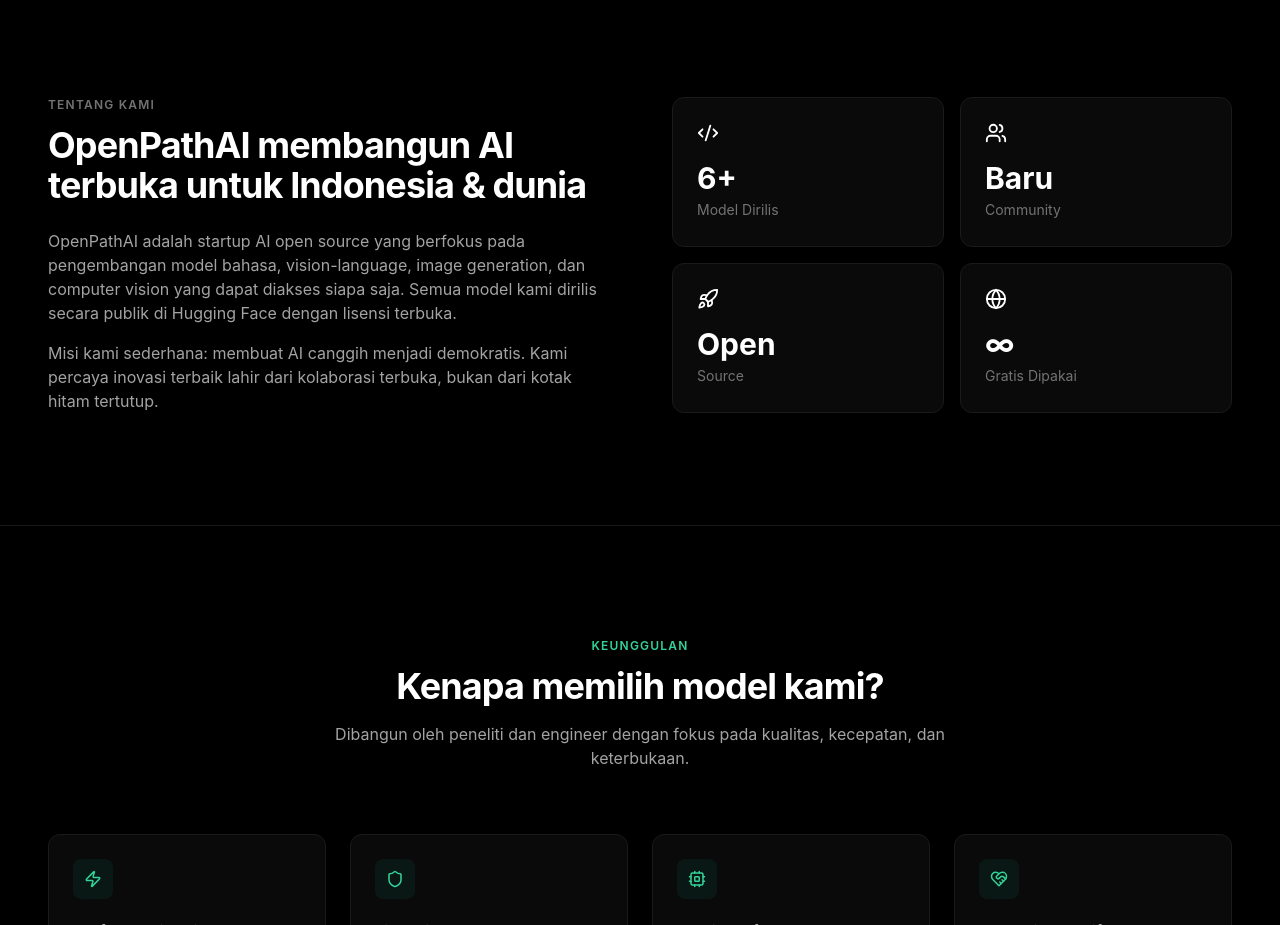
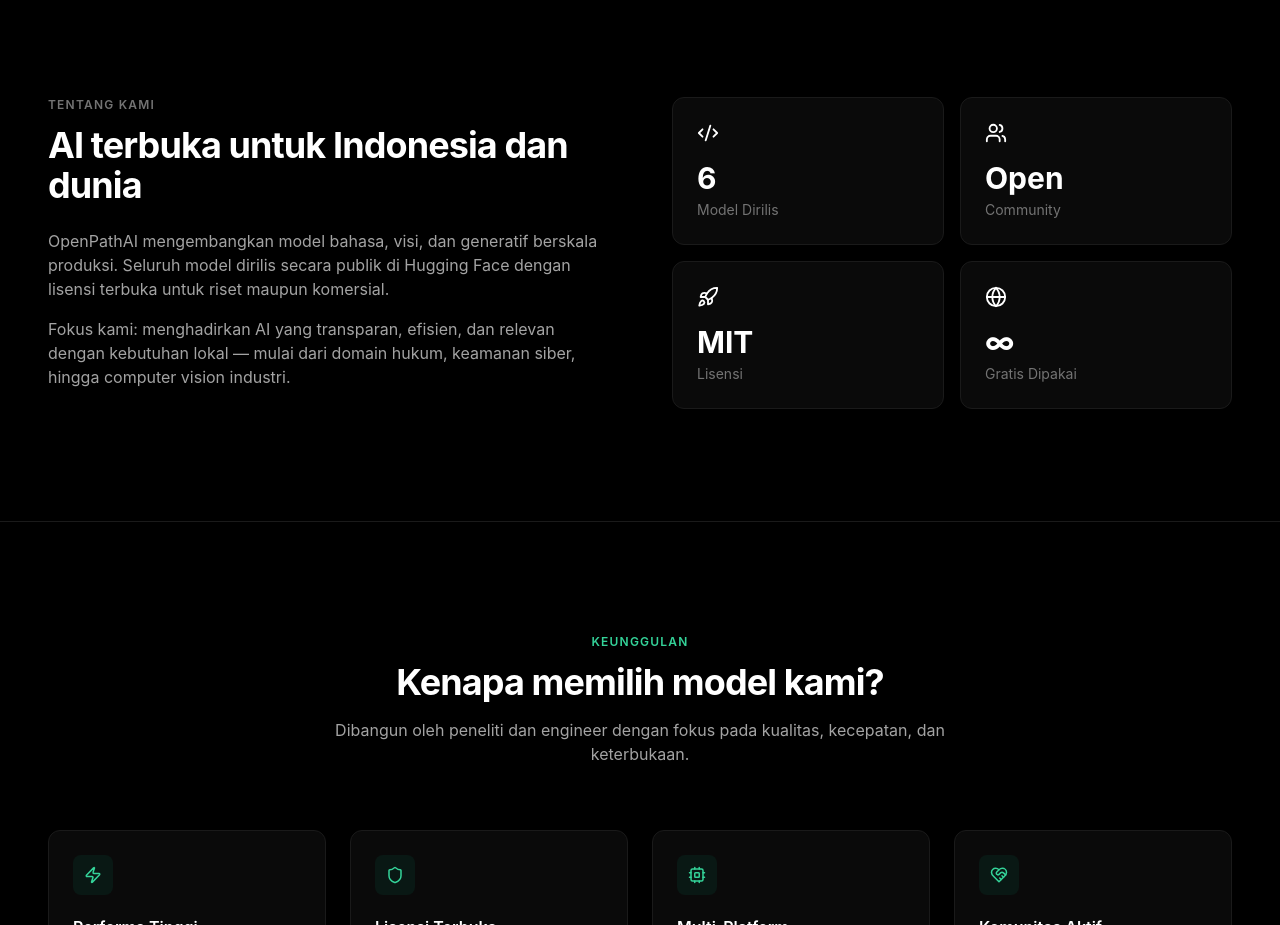
Before and after one commit to titan-dev-org/OpenPathAI, a Next.js app: page / in a window 1280 px wide. Shown: the part 880-1805 px from the top of the page. Built offline with nearby package versions, Linux system fonts and the light colour scheme.

Commit message:
Update About.tsx

```diff
--- a/components/About.tsx
+++ b/components/About.tsx
@@ -1,9 +1,9 @@
-import { Rocket, Users, Code2, Globe } from "lucide-react";
+import { Code2, Users, Rocket, Globe } from "lucide-react";
 
 const stats = [
-  { icon: Code2, value: "6+", label: "Model Dirilis" },
-  { icon: Users, value: "Baru", label: "Community" },
-  { icon: Rocket, value: "Open", label: "Source" },
+  { icon: Code2, value: "6", label: "Model Dirilis" },
+  { icon: Users, value: "Open", label: "Community" },
+  { icon: Rocket, value: "MIT", label: "Lisensi" },
   { icon: Globe, value: "∞", label: "Gratis Dipakai" },
 ];
 
@@ -17,19 +17,18 @@
               Tentang Kami
             </p>
             <h2 className="mt-3 text-3xl font-bold tracking-tight sm:text-4xl">
-              OpenPathAI membangun AI terbuka untuk Indonesia & dunia
+              AI terbuka untuk Indonesia dan dunia
             </h2>
             <p className="mt-6 text-neutral-400">
-              OpenPathAI adalah startup AI open source yang berfokus pada
-              pengembangan model bahasa, vision-language, image generation,
-              dan computer vision yang dapat diakses siapa saja. Semua model
-              kami dirilis secara publik di Hugging Face dengan lisensi
-              terbuka.
+              OpenPathAI mengembangkan model bahasa, visi, dan generatif
+              berskala produksi. Seluruh model dirilis secara publik di
+              Hugging Face dengan lisensi terbuka untuk riset maupun
+              komersial.
             </p>
             <p className="mt-4 text-neutral-400">
-              Misi kami sederhana: membuat AI canggih menjadi demokratis.
-              Kami percaya inovasi terbaik lahir dari kolaborasi terbuka,
-              bukan dari kotak hitam tertutup.
+              Fokus kami: menghadirkan AI yang transparan, efisien, dan
+              relevan dengan kebutuhan lokal — mulai dari domain hukum,
+              keamanan siber, hingga computer vision industri.
             </p>
           </div>
 
```
